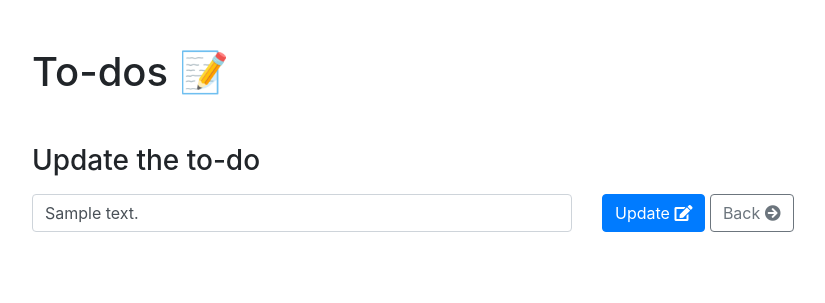
After one commit to BrandonBurrus/fun-with-flask, a Flask app: page /update/1 in a window 1280 px wide. The commit adds this page. Shown: the top 303 px of the page, without its empty margins (53-878 px from the left). Run offline with Flask 2, Linux system fonts and the light colour scheme; tables that the repository leaves empty hold one stand-in row (values such as "Sample post"); some libraries are stand-ins or nearby versions.

Commit message:
feat: added todo update method

```diff
--- a/app.py
+++ b/app.py
@@ -24,13 +24,12 @@ def index():
     todo_content = request.form['content']
     if (len(todo_content) > 0):
       new_todo = Todo(content=todo_content)
-
       try:
         db.session.add(new_todo)
         db.session.commit()
-        return redirect('/')
       except:
-        return redirect('/')
+        # TODO: Add err page
+        pass
     return redirect('/')
   else:
     todos = Todo.query.order_by(Todo.date_created).all()
@@ -42,10 +41,24 @@ def delete(id):
   try:
     db.session.delete(todo)
     db.session.commit()
+  except:
+    # TODO: Add err page
+    pass
+  return redirect('/')
+
+@app.route('/update/<int:id>', methods=['GET', 'POST'])
+def update(id):
+  todo = Todo.query.get_or_404(id)
+  if (request.method == 'POST'):
+    todo.content = request.form['content']
+    try:
+      db.session.commit()
+    except:
+      # TODO: Add err page
+      pass
     return redirect('/')
-  except:
-    return redirect('/')
-
+  else:
+    return render_template('update.jinja', todo=todo)
 
 if __name__ == "__main__":
   app.run(debug=True)
--- a/templates/root.jinja
+++ b/templates/root.jinja
@@ -11,6 +11,13 @@
     {% block head %} {% endblock %}
   </head>
   <body>
-    {% block body %} {% endblock %}
+    <div class="container py-5">
+      <div class="row">
+        <div class="col-12">
+          <h1 class="mb-5">To-dos 📝</h1>
+        </div>
+      </div>
+      {% block body %} {% endblock %}
+    </div>
   </body>
 </html>
--- /dev/null
+++ b/templates/update.jinja
@@ -0,0 +1,26 @@
+{% extends 'root.jinja' %}
+
+{% block head %}
+<title>Updating Todo 📝</title>
+{% endblock %}
+
+{% block body %}
+<form class="row mb-4" action="/update/{{ todo.id }}" method="POST">
+  <div class="col-12 mb-2">
+    <h3>Update the to-do</h3>
+  </div>
+  <div class="col-md-6">
+    <input type="text" name="content" id="update-input" value="{{ todo.content }}" class="form-control" />
+  </div>
+  <div class="col-md-6">
+    <button type="submit" class="btn btn-primary">
+      <span>Update</span>
+      <span class="fa fa-edit"></span>
+    </button>
+    <a href="/" class="btn btn-outline-secondary">
+      <span>Back</span>
+      <span class="fas fa-arrow-circle-right"></span>
+    </a>
+  </div>
+</form>
+{% endblock %}
```
Also changed, not shown: templates/index.jinja (+6 -7 lines).
